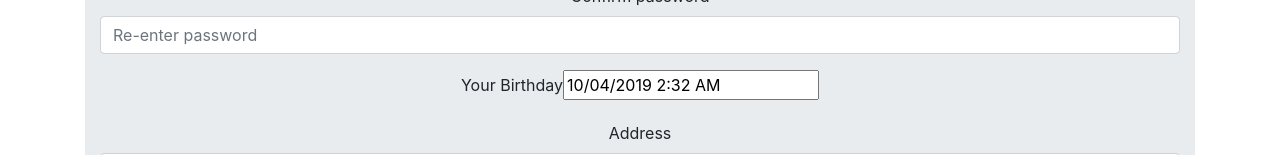
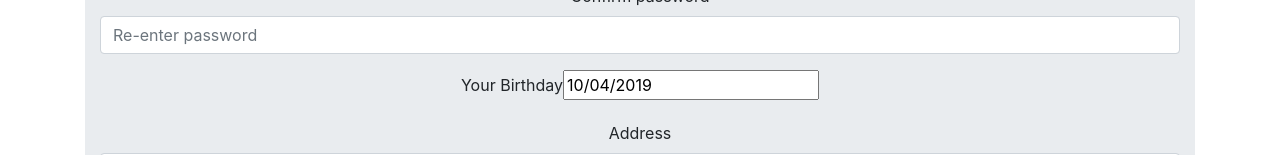
Before and after one commit to MorsChen/Final-Client, a React (Create React App) app: page /register in a window 1280 px wide. Shown: the part 645-800 px from the top of the page. Built offline with nearby package versions, Linux system fonts and the light colour scheme; no server answers.

Commit message:
fix date

```diff
--- a/src/page/user/Profile.js
+++ b/src/page/user/Profile.js
@@ -413,7 +413,7 @@ class CreateProfile extends React.Component {
                     selected={this.state.birthday}
                     onChange={this.handleDate}
                     required={true}
-                    dateFormat="MM/dd/yyyy h:mm aa"
+                    dateFormat="MM/dd/yyyy"
                     />
                     </div>
 
--- a/src/page/user/SignUp.js
+++ b/src/page/user/SignUp.js
@@ -167,7 +167,7 @@ export default class Signup extends Component {
                     selected={this.state.birthday}
                     onChange={this.handleDate}
                     required={true}
-                    dateFormat="MM/dd/yyyy h:mm aa"
+                    dateFormat="MM/dd/yyyy"
                     />
                     </div>
 
```
